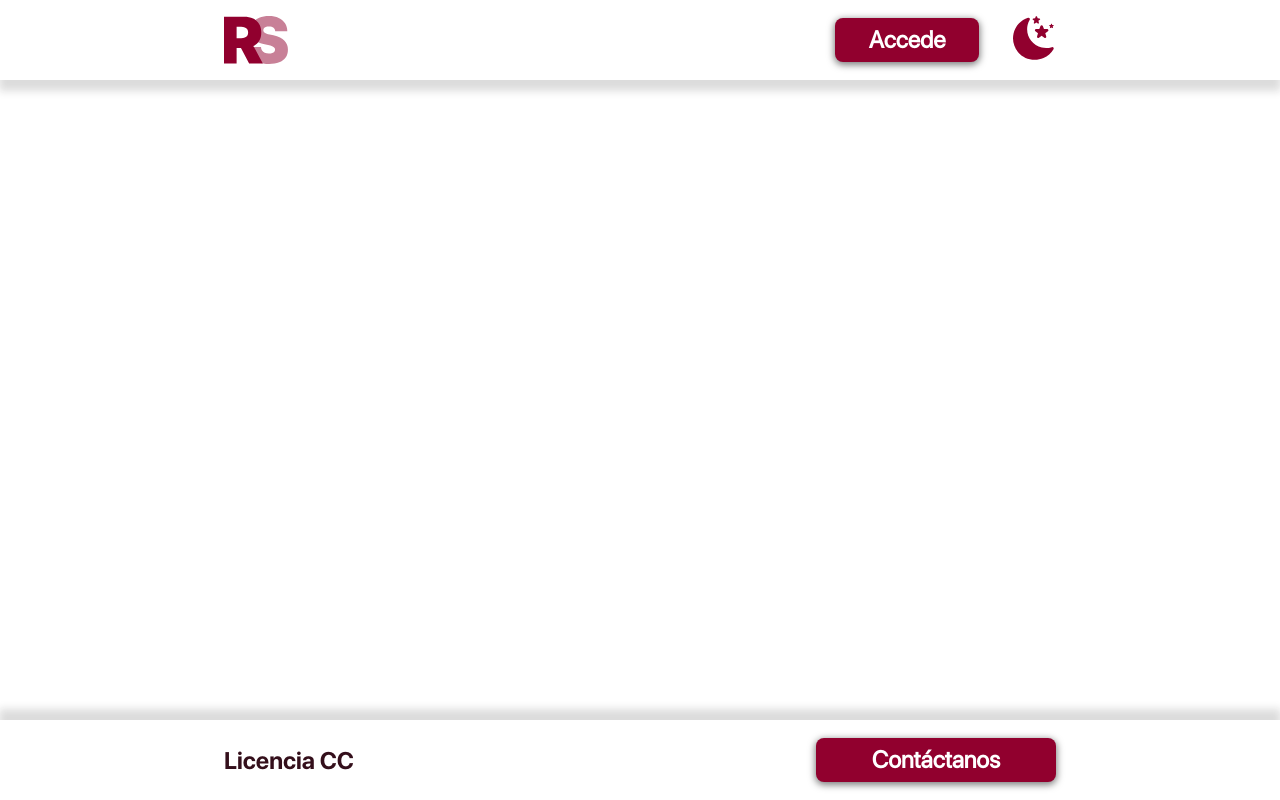
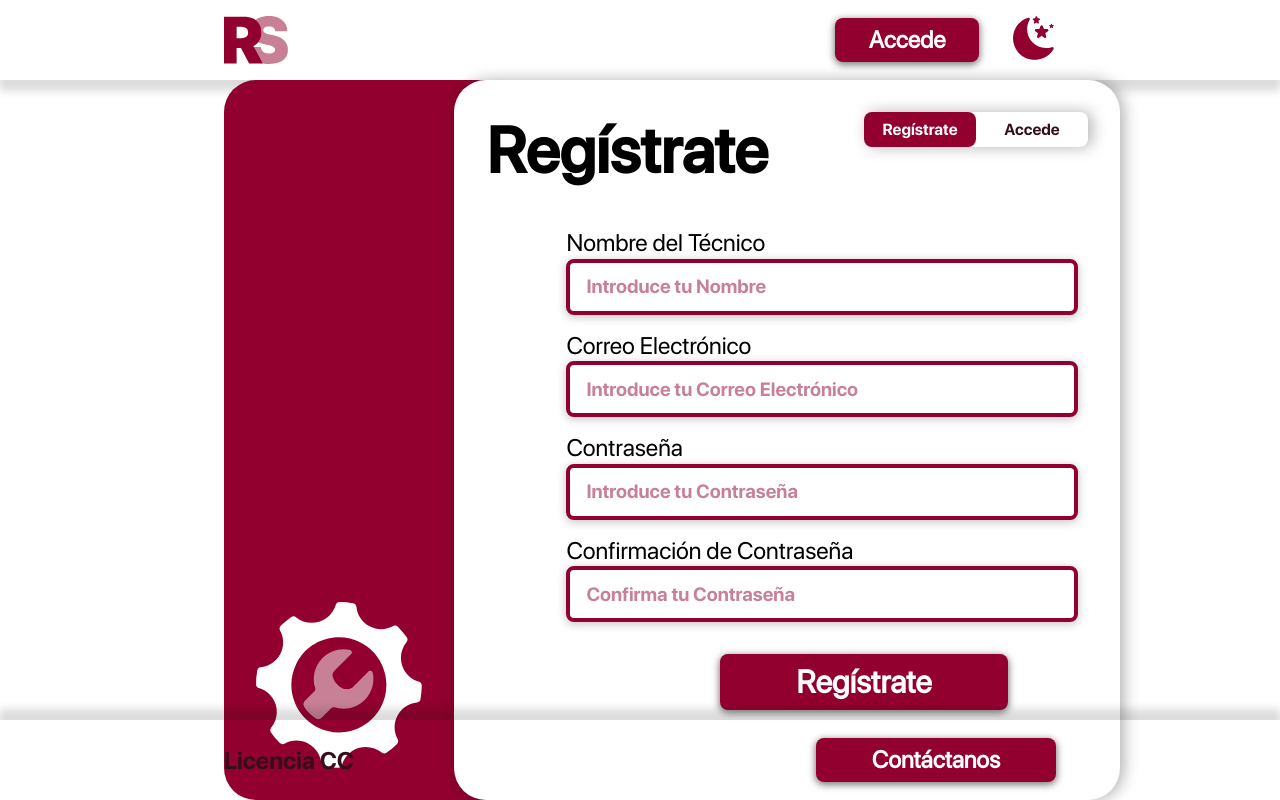
Before and after one commit to Uchaa03/RepaSoft, a Vue app: page /register in a window 1280 px wide. Built offline with nearby package versions, Linux system fonts and the light colour scheme.

Commit message:
Forms Ready

```diff
--- a/src/assets/sass/utilities/_variables.scss
+++ b/src/assets/sass/utilities/_variables.scss
@@ -7,6 +7,12 @@
   --neutral--color: #FFFFFF;
   --complementary--color: #340F1B;
 
-  //Variable Icons
-
+  //Simple animation for show errors
+  @keyframes shakeError {
+    0% { transform: translateX(0); }
+    25% { transform: translateX(2px); }
+    50% { transform: translateX(-2px); }
+    75% { transform: translateX(2px); }
+    100% { transform: translateX(0); }
+  }
 }
--- a/src/components/forms/ContactComponent.vue
+++ b/src/components/forms/ContactComponent.vue
@@ -1,13 +1,88 @@
 <template>
-
+  <h1 class="form__title">Contacto</h1>
+  <form class="form" @submit.prevent="onSubmit">
+    <fieldset class="form__field">
+      <label class="field__label">Correo Electrónico</label>
+      <input
+          class="field__input"
+          type="email"
+          id="email"
+          v-model="email"
+          placeholder="Introduce tu Correo Electrónico"
+          @blur="validateEmail"
+      />
+      <span v-if="emailError" class="field__error">{{ emailError }}</span>
+    </fieldset>
+    <fieldset class="form__field">
+      <label class="field__label">Mensaje</label>
+      <textarea
+          class="field__textarea"
+          id="message"
+          v-model="message"
+          placeholder="Introduce tu Mensaje"
+          @blur="validateMessage"
+      ></textarea>
+      <span v-if="messageError" class="field__error">{{ messageError }}</span>
+    </fieldset>
+    <button class="form__submit" type="submit" :disabled="!isFormValid">Enviar Mensaje</button>
+  </form>
 </template>
 
 <script>
+import { validateEmail, validateMessage } from "@/helpers/validations.js";
+import { sendMessage } from "@/helpers/apiCalls.js";
+
 export default {
-  name: "ContactComponent"
-}
+  name: "ContactComponent",
+  data() {
+    return {
+      email: "",
+      message: "",
+      emailError: "",
+      messageError: "",
+    };
+  },
+  computed: {
+    isFormValid() {
+      return !this.emailError && !this.messageError && this.email && this.message;
+    },
+  },
+  methods: {
+    validateEmail() {
+      this.emailError = validateEmail(this.email);
+    },
+    validateMessage() {
+      this.messageError = validateMessage(this.message);
+    },
+    onSubmit() {
+      sendMessage();
+      this.email = "";
+      this.message = "";
+    },
+  },
+};
 </script>
 
 <style scoped lang="sass">
+@use '@/assets/sass/utilities/mixins' as mixins
 
+.form
+  @include mixins.forms-display
+  padding: 2.5rem 7rem
+
+.field__input
+  @include mixins.input-style
+  margin: 0.1rem 0 2rem 0
+
+.field__textarea
+  @include mixins.input-style
+  margin: 0.1rem 0 2rem 0
+  padding-top: 1rem
+  resize: none /* Deshabilita el redimensionamiento del textarea */
+  height: 10rem /* Define una altura inicial */
+
+.form__submit
+  @include mixins.create-button(18rem, 3.5rem, 2rem, bold)
+  margin-top: 1rem
+  align-self: flex-end
 </style>
--- a/src/components/forms/LoginComponent.vue
+++ b/src/components/forms/LoginComponent.vue
@@ -4,33 +4,37 @@
     <p>Regístrate</p><p class="form__selected">Accede</p>
   </router-link>
   <form class="form" @submit.prevent="onSubmit">
+      <fieldset class="form__field">
         <label class="field__label">Correo Electrónico</label>
         <input
-          class="form__input"
+            class="field__input"
             type="email"
             id="email"
             v-model="email"
             placeholder="Introduce tu Correo Electrónico"
             @blur="validateEmail"
         >
-      <span v-if="emailError" class="form__error">{{emailError}}</span>
+        <span v-if="emailError" class="field__error">{{emailError}}</span>
+      </fieldset>
+      <fieldset class="form__field">
         <label class="field__label">Contraseña</label>
         <input
-          class="form__input"
+            class="field__input"
             type="password"
             id="password"
             v-model="password"
             placeholder="Introduce tu Contraseña"
             @blur="validatePassword"
         >
-      <span v-if="passwordError" class="form__error">{{passwordError}}</span>
+        <span v-if="passwordError" class="field__error">{{passwordError}}</span>
+      </fieldset>
       <button class="form__submit" type="submit" :disabled="!isFormValid">Accede</button>
   </form>
 </template>
 
 <script>
-import {validateEmail, validatePassword} from "@/helpers/validations.js";
-import login from "@/helpers/apiCalls.js";
+import {validateEmail, validatePasswordLogin} from "@/helpers/validations.js";
+import {login} from "@/helpers/apiCalls.js";
 
 export default {
   name: "LoginComponent",
@@ -55,7 +59,7 @@ export default {
       this.emailError = validateEmail(this.email);
     },
     validatePassword() {
-      this.passwordError = validatePassword(this.password);
+      this.passwordError = validatePasswordLogin(this.password);
     },
     //Call Backend submit
     onSubmit() {
@@ -73,7 +77,7 @@ export default {
   .form
     @include mixins.forms-display
 
-  .form__input
+  .field__input
     @include mixins.input-style
 
   .form__submit
--- a/src/components/forms/RegisterComponent.vue
+++ b/src/components/forms/RegisterComponent.vue
@@ -1,14 +1,132 @@
 <template>
-  <h1>Register</h1>
+  <h1 class="form__title">Regístrate</h1>
+  <router-link to="/login" class="form__button">
+    <p class="form__selected">Regístrate</p><p>Accede</p>
+  </router-link>
+  <form class="form" @submit.prevent="onSubmit">
+    <fieldset class="form__field">
+      <label class="field__label">Nombre del Técnico</label>
+      <input
+          class="field__input"
+          type="text"
+          id="name"
+          v-model="name"
+          placeholder="Introduce tu Nombre"
+          @blur="validateName"
+      />
+      <span v-if="nameError" class="field__error">{{nameError}}</span>
+    </fieldset>
+    <fieldset class="form__field">
+      <label class="field__label">Correo Electrónico</label>
+      <input
+          class="field__input"
+          type="email"
+          id="email"
+          v-model="email"
+          placeholder="Introduce tu Correo Electrónico"
+          @blur="validateEmail"
+      />
+      <span v-if="emailError" class="field__error">{{emailError}}</span>
+    </fieldset>
+    <fieldset class="form__field">
+      <label class="field__label">Contraseña</label>
+      <input
+          class="field__input"
+          type="password"
+          id="password"
+          v-model="password"
+          placeholder="Introduce tu Contraseña"
+          @blur="validatePassword"
+      />
+      <span v-if="passwordError" class="field__error">{{passwordError}}</span>
+    </fieldset>
+    <fieldset class="form__field">
+      <label class="field__label">Confirmación de Contraseña</label>
+      <input
+          class="field__input"
+          type="password"
+          id="confirmPassword"
+          v-model="confirmPassword"
+          placeholder="Confirma tu Contraseña"
+          @blur="validateConfirmPassword"
+      />
+      <span v-if="confirmPasswordError" class="field__error">{{confirmPasswordError}}</span>
+    </fieldset>
+    <button class="form__submit" type="submit" :disabled="!isFormValid">Regístrate</button>
+  </form>
 </template>
 
 <script>
+import { validateName, validateEmail, validatePasswordRegister, validateConfirmPassword } from "@/helpers/validations.js";
+import {register} from "@/helpers/apiCalls.js";
+
 export default {
-  name: "RegisterComponent"
-}
+  name: "RegisterComponent",
+  data() {
+    return {
+      name: "",
+      email: "",
+      password: "",
+      confirmPassword: "",
+      nameError: "",
+      emailError: "",
+      passwordError: "",
+      confirmPasswordError: "",
+      registerError: "",
+    };
+  },
+  computed: {
+    isFormValid() {
+      return (
+          !this.nameError &&
+          !this.emailError &&
+          !this.passwordError &&
+          !this.confirmPasswordError &&
+          this.name &&
+          this.email &&
+          this.password &&
+          this.confirmPassword
+      );
+    },
+  },
+  methods: {
+    validateName() {
+      this.nameError = validateName(this.name);
+    },
+    validateEmail() {
+      this.emailError = validateEmail(this.email);
+    },
+    validatePassword() {
+      this.passwordError = validatePasswordRegister(this.password);
+    },
+    validateConfirmPassword() {
+      this.confirmPasswordError = validateConfirmPassword(this.password, this.confirmPassword);
+    },
+    onSubmit() {
+      register();
+      this.name = "";
+      this.email = "";
+      this.password = "";
+      this.confirmPassword = "";
+    },
+  },
+};
 </script>
 
+<style scoped lang="sass">
+@use '@/assets/sass/utilities/mixins' as mixins
 
-<style scoped lang="sass">
+.form
+  @include mixins.forms-display
+  padding: 2.5rem 7rem
 
+.field__input
+  @include mixins.input-style
+  margin: 0.1rem 0 1rem 0
+
+
+.form__submit
+  @include mixins.create-button(18rem, 3.5rem, 2rem, bold)
+  margin-top: 1rem
+  align-self: flex-end
 </style>
--- a/src/helpers/apiCalls.js
+++ b/src/helpers/apiCalls.js
@@ -1,5 +1,15 @@
 
 //Login call
-export default function login() {
+export function login() {
     return console.log("Funciona chicos")
 }
+
+//Login call
+export function register() {
+    return console.log("Funciona chicos")
+}
+
+//Login call
+export function sendMessage() {
+    return console.log("Funciona chicos")
+}
--- a/src/helpers/validations.js
+++ b/src/helpers/validations.js
@@ -1,18 +1,72 @@
 // Validations for forms
 export function validateEmail(email) {
     if (!email) {
-        return "El correo electrónico es obligatorio.";
+        return "Requerido";
     } else if (!/^[^\s@]+@[^\s@]+\.[^\s@]+$/.test(email)) {
-        return "El correo electrónico no es válido.";
+        return "Formato Inválido";
     } else {
         return "";
     }
 }
 
-export function validatePassword(password) {
+export function validatePasswordLogin(password) {
     if (!password) {
-        return "La contraseña es obligatoria.";
+        return "Requerido";
     } else {
         return "";
     }
 }
+
+// Validations register
+export function validateName(name) {
+    if (!name) {
+        return "Requerido";
+    } else if (name.length < 3) {
+        return "Min 3";
+    } else {
+        return "";
+    }
+}
+
+export function validatePasswordRegister(password) {
+    if (!password) {
+        return "Requerido";
+    }
+    if (password.length < 8) {
+        return "Mín. 8 caracteres";
+    }
+    if (password.length > 16) {
+        return "Máx. 16 caracteres";
+    }
+    if (!/[A-Z]/.test(password)) {
+        return "Mín. 1 mayúscula";
+    }
+    if (!/\d{2,}/.test(password)) {
+        return "Mín. 2 números";
+    }
+    if (!/[!@#$%^&*()_+{}\[\]:;<>,.?~\\/-]/.test(password)) {
+        return "Mín. 1 especial";
+    }
+    return "";
+}
+
+
+export function validateConfirmPassword(password, confirmPassword) {
+    if (!confirmPassword) {
+        return "Requerido";
+    } else if (password !== confirmPassword) {
+        return "No Coinciden";
+    } else {
+        return "";
+    }
+}
+
+export function validateMessage(message) {
+    if (!message) {
+        return "Requerido";
+    } else if (message.length < 10) {
+        return "Min. 10 caracteres.";
+    } else {
+        return "";
+    }
+}
--- a/src/views/ContactView.vue
+++ b/src/views/ContactView.vue
@@ -1,10 +1,16 @@
 <template>
-
+  <FormsComponent>
+    <ContactComponent/>
+  </FormsComponent>
 </template>
 
 <script>
+import FormsComponent from "@/components/forms/FormsComponent.vue";
+import ContactComponent from "@/components/forms/ContactComponent.vue";
+
 export default {
-  name: "ContactView"
+  name: "ContactView",
+  components: {ContactComponent, FormsComponent}
 }
 </script>
 
--- a/src/views/RegisterView.vue
+++ b/src/views/RegisterView.vue
@@ -1,10 +1,16 @@
 <template>
-
+  <FormsComponent>
+    <RegisterComponent/>
+  </FormsComponent>
 </template>
 
 <script>
+import FormsComponent from "@/components/forms/FormsComponent.vue";
+import RegisterComponent from "@/components/forms/RegisterComponent.vue";
+
 export default {
-  name: "RegisterView"
+  name: "RegisterView",
+  components: {RegisterComponent, FormsComponent}
 }
 </script>
 
```
Also changed, not shown: src/assets/sass/utilities/_mixins.sass (+22 -3 lines). Lines whose indentation alone changed are shown as unchanged.
